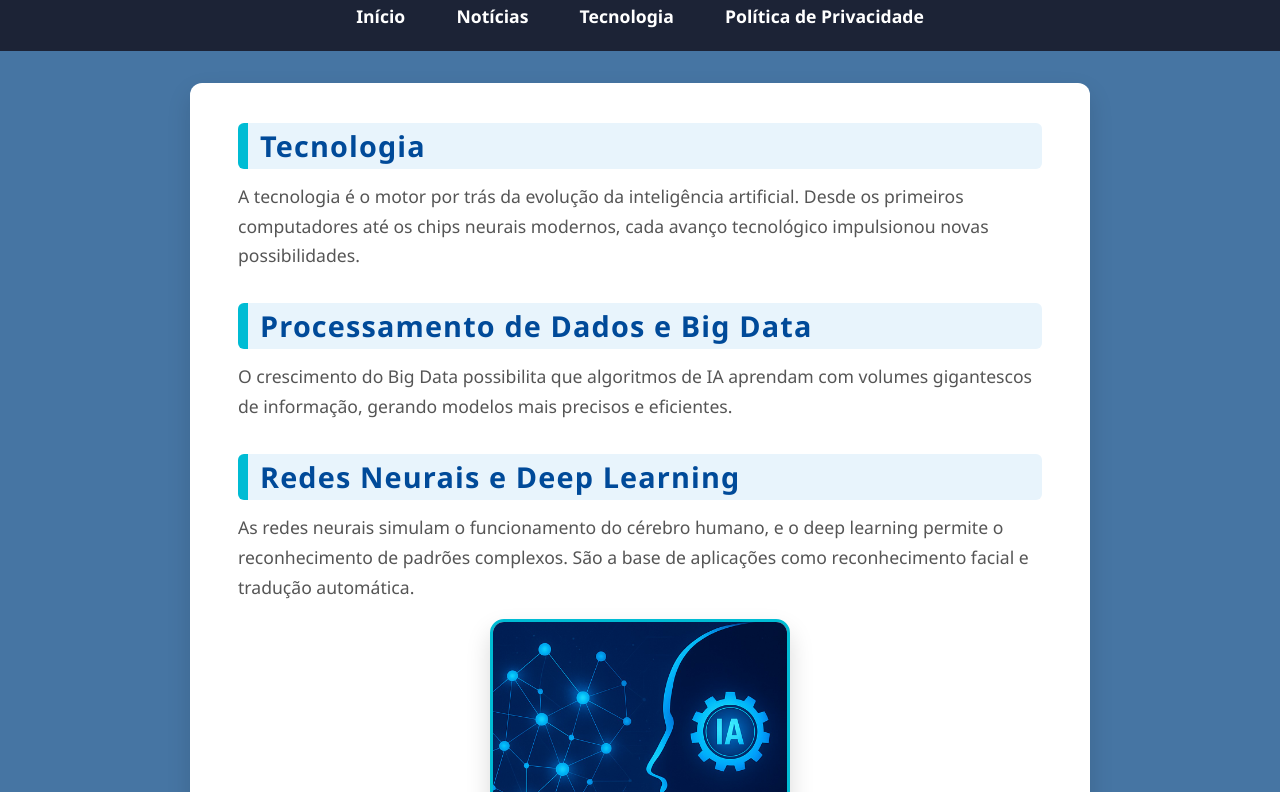
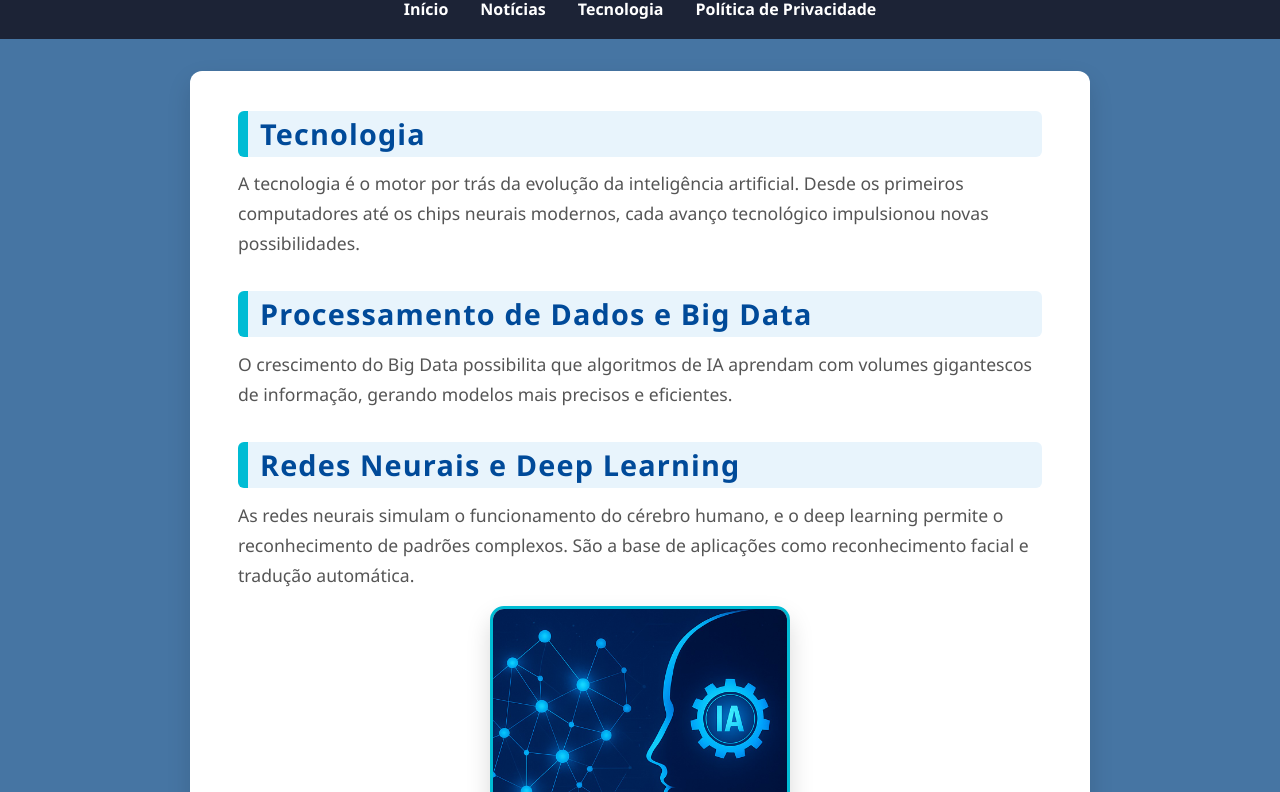
Before and after one commit to geoadr/evolu-o-IA, a plain HTML site: page tecnologia.html in a window 1280 px wide. Shown: the part 129-921 px from the top of the page. Drawn offline with Linux system fonts and the light colour scheme.

Commit message:
Update tecnologia.html
tecnologia

```diff
--- a/tecnologia.html
+++ b/tecnologia.html
@@ -74,16 +74,12 @@
     nav a {
       color: white;
       text-decoration: none;
-      font-weight: 700;
-      font-size: 1.1rem;
-      padding: 0.3rem 0.6rem;
-      border-radius: 5px;
-      transition: background-color 0.3s, color 0.3s;
+      font-weight: bold;
+      transition: color 0.3s;
     }
 
     nav a:hover {
-      background-color: #00bcd4;
-      color: #0a1425;
+      color: #00bcd4;
     }
 
     main {
```
